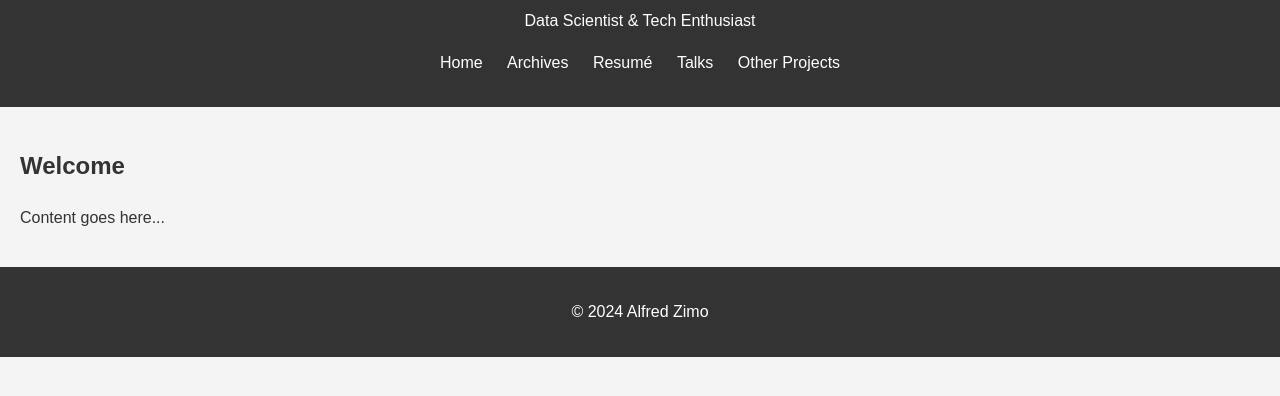
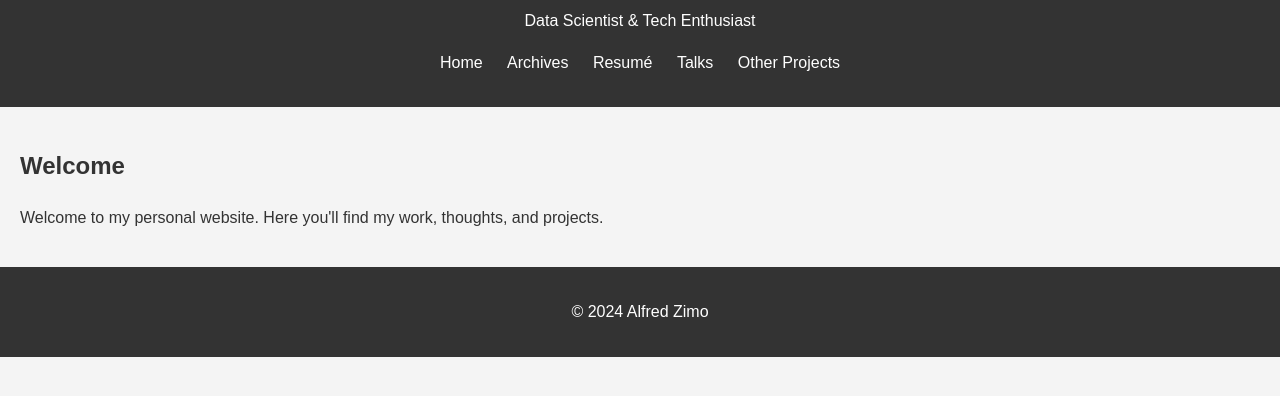
Before and after one commit to zmxlfrd/Resume-Website, a plain HTML site: page index.html in a window 1280 px wide. Shown: the part 102-498 px from the top of the page. Drawn offline with Linux system fonts and the light colour scheme.

Commit message:
Update index.html

```diff
--- a/index.html
+++ b/index.html
@@ -23,7 +23,7 @@
     <main>
         <section>
             <h2>Welcome</h2>
-            <p>Content goes here...</p>
+            <p>Welcome to my personal website. Here you'll find my work, thoughts, and projects.</p>
         </section>
     </main>
     <footer>
```
